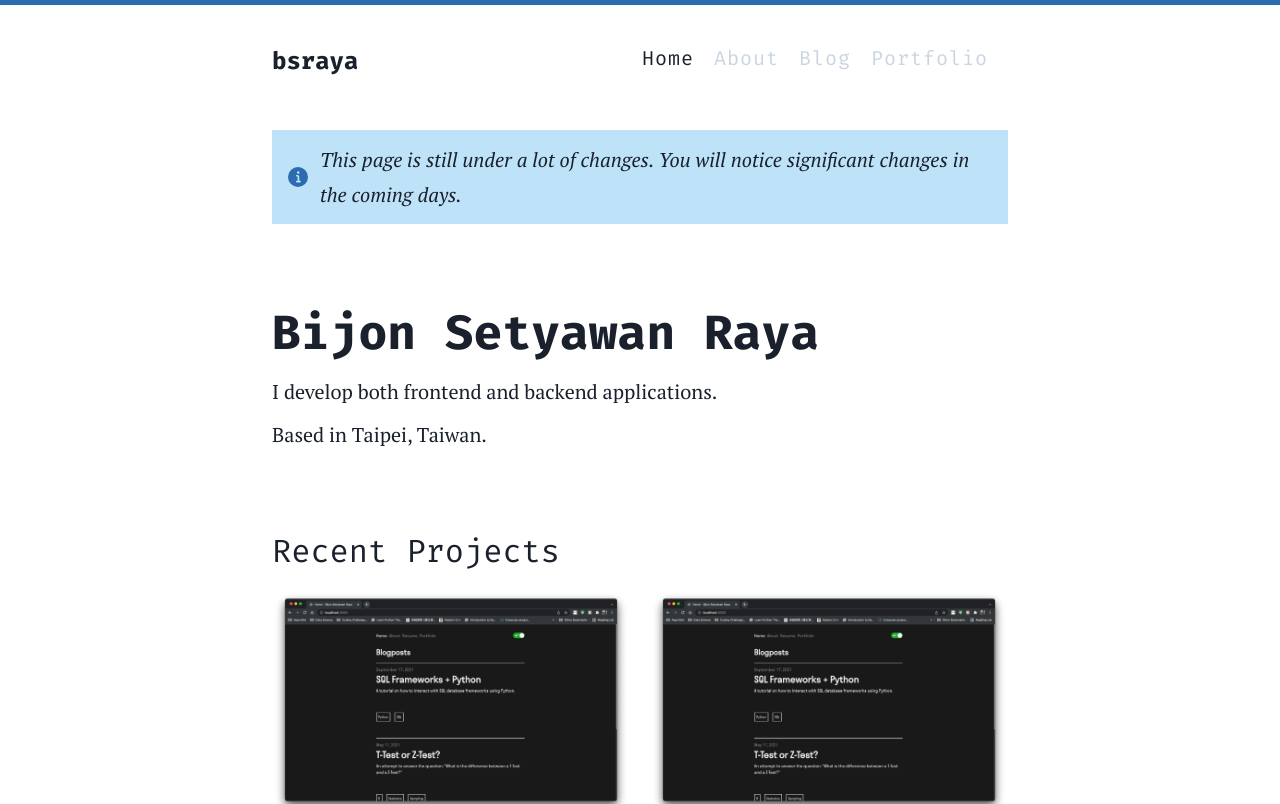
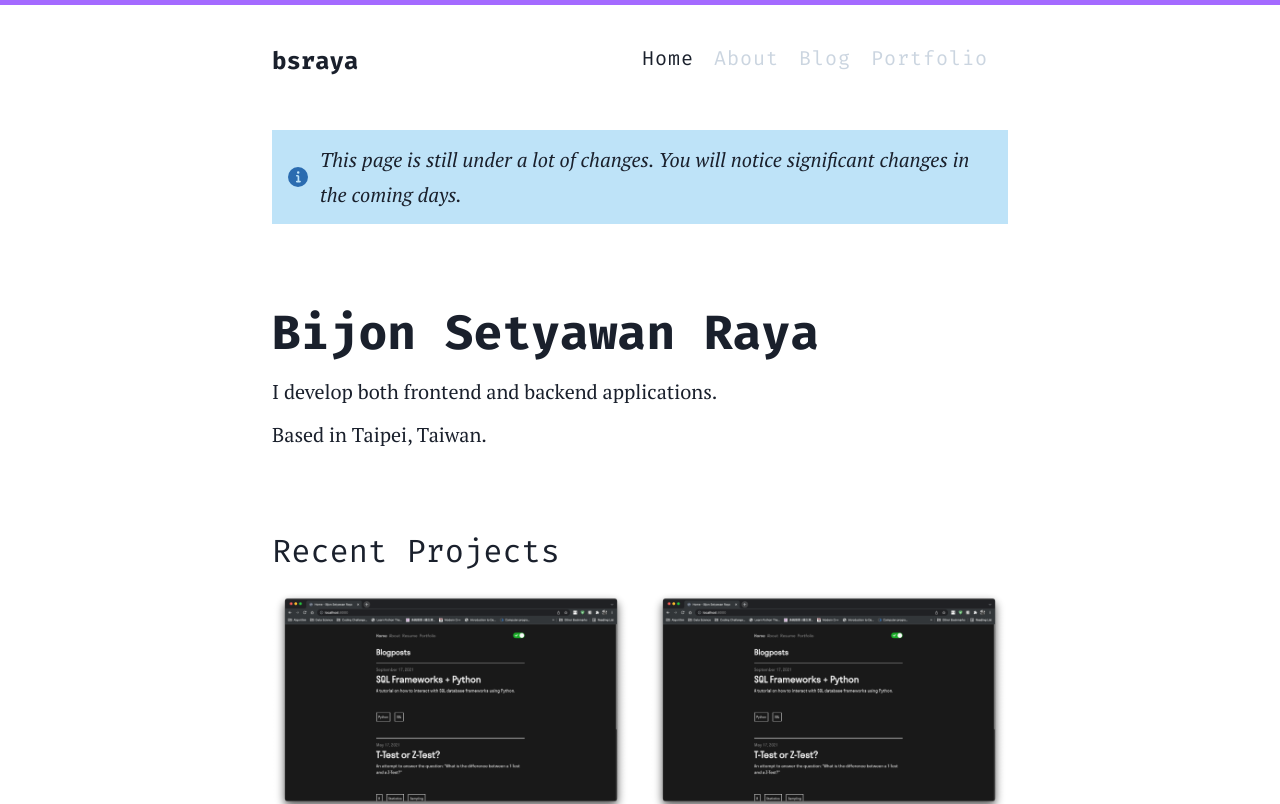
Before and after one commit to bsraya/bsraya, a Next.js app: page / in a window 1280 px wide. Shown: the top 804 px of the page. Built offline with nearby package versions, Linux system fonts and the light colour scheme; a small style sheet from the web is missing.

Commit message:
style: change scroll progress bar color

```diff
--- a/components/Layout.tsx
+++ b/components/Layout.tsx
@@ -22,7 +22,7 @@ const Layout: React.FC<{ children: React.ReactNode }> = ({ children }) => {
                 style={{
                     scaleX: scaleX,
                     height: "5px",
-                    background: "#2b6cb0",
+                    background: "#a46aff",
                     position: "fixed",
                     top: 0,
                     left: 0,
```
